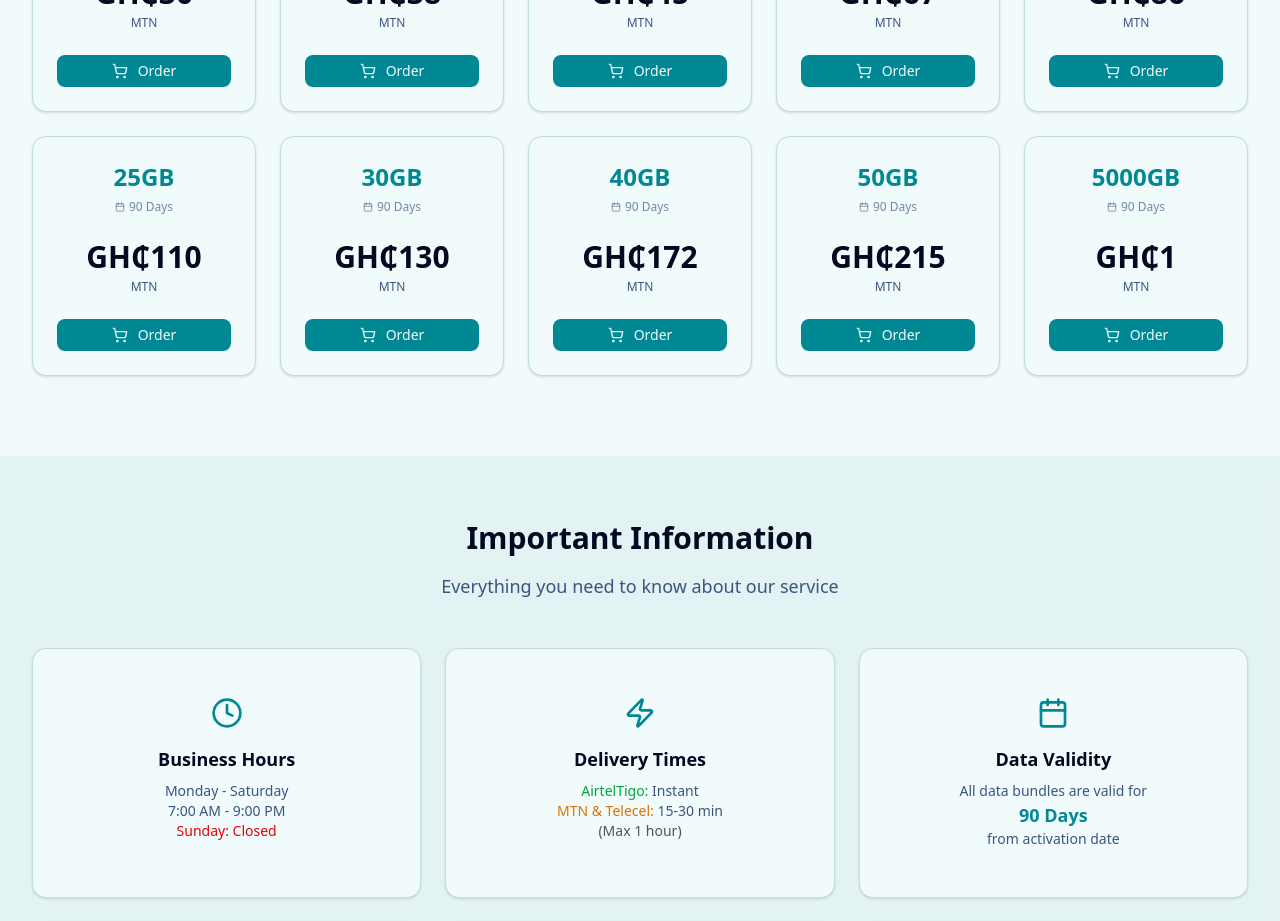
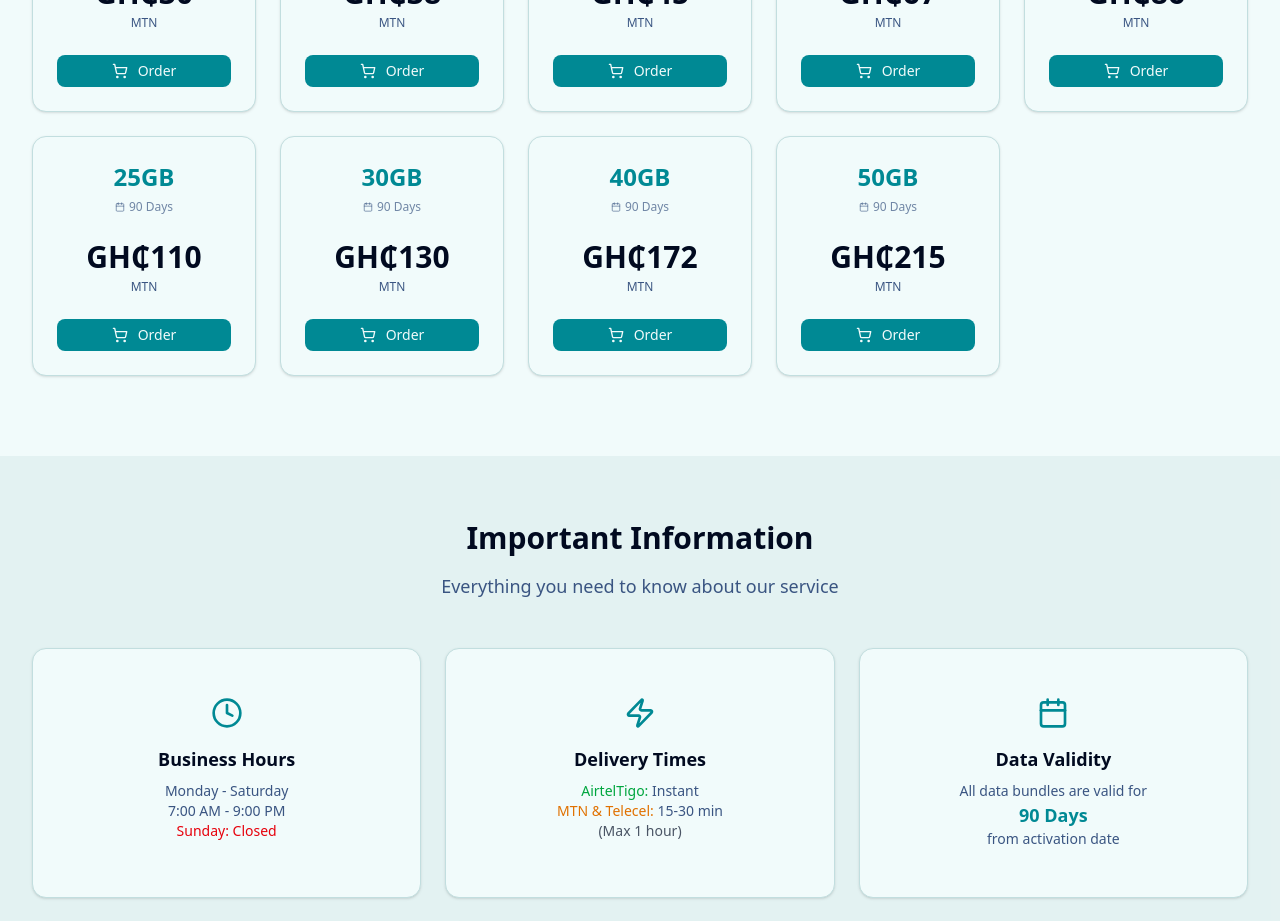
Before and after one commit to aglago/iselldata-dev, a Next.js app: page / in a window 1280 px wide. Shown: the part 1300-2221 px from the top of the page. Built offline with nearby package versions, Linux system fonts and the light colour scheme; no server answers; the database is empty.

Commit message:
remove test package

```diff
--- a/components/data-packages.tsx
+++ b/components/data-packages.tsx
@@ -24,7 +24,7 @@ const dataPackages = {
     { id: 12, size: "30GB", price: 130, duration: "90 Days", popular: false },
     { id: 13, size: "40GB", price: 172, duration: "90 Days", popular: false },
     { id: 14, size: "50GB", price: 215, duration: "90 Days", popular: false },
-    { id: 15, size: "5000GB", price: 1, duration: "90 Days", popular: false },
+    //{ id: 15, size: "5000GB", price: 1, duration: "90 Days", popular: false },
   ],
   airteltigo: [
     { id: 15, size: "1GB", price: 5, duration: "90 Days", popular: false },
```
